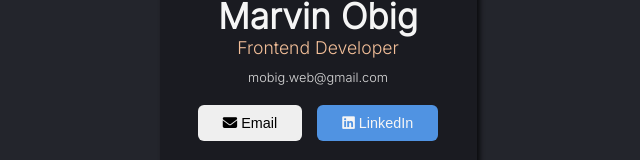
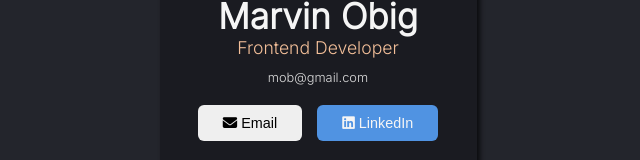
Before and after one commit to marvinobig/digital-business-card, a React (Create React App) app: page / in a window 1280 px wide. Shown: the part 365-525 px from the top of the page, without its empty margins (322-962 px from the left). Built offline with nearby package versions, Linux system fonts and the light colour scheme.

Commit message:
corrected email for title component

```diff
--- a/src/components/Title.jsx
+++ b/src/components/Title.jsx
@@ -5,7 +5,7 @@ export default function Title() {
         <section className="title">
             <h1>Marvin Obig</h1>
             <p>Frontend Developer</p>
-            <p id="email">mobig.web@gmail.com</p>
+            <p id="email">mob@gmail.com</p>
         </section>
     )
 }
```
